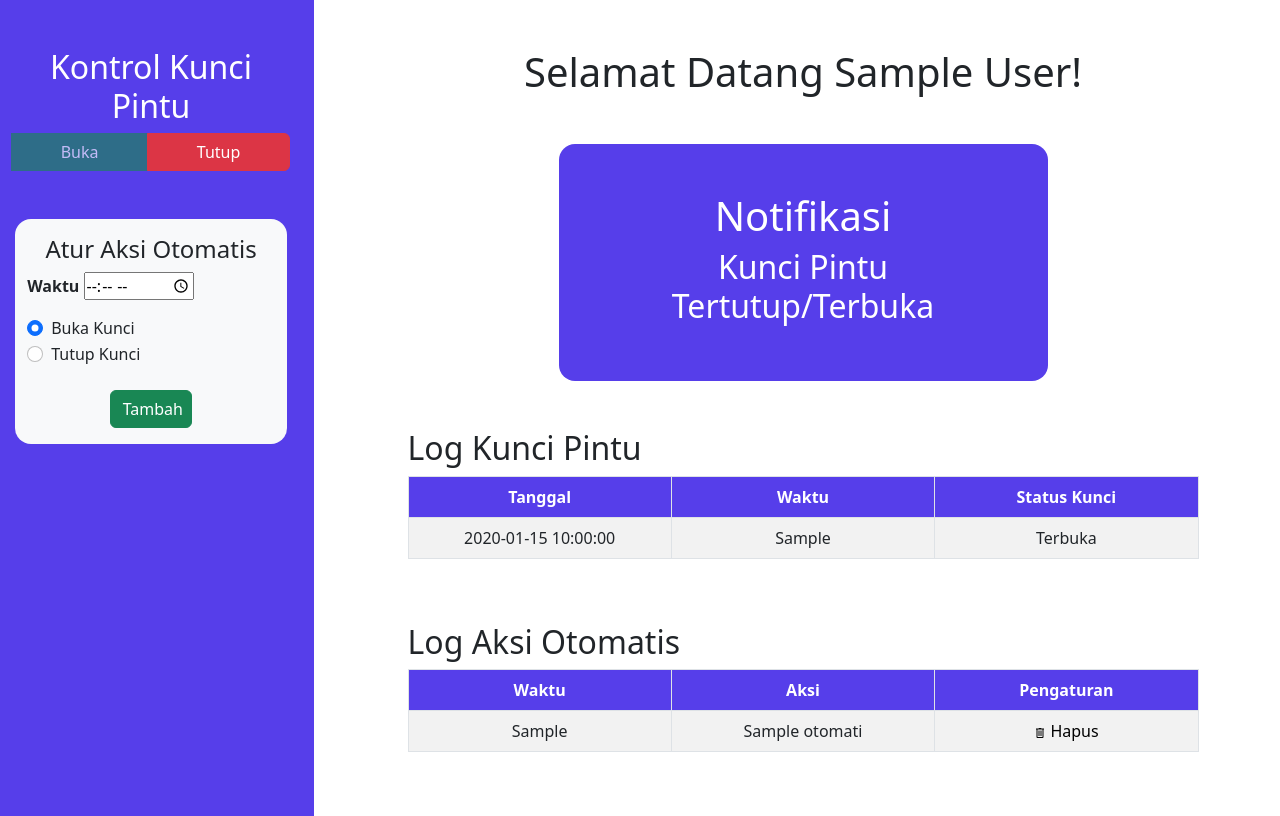
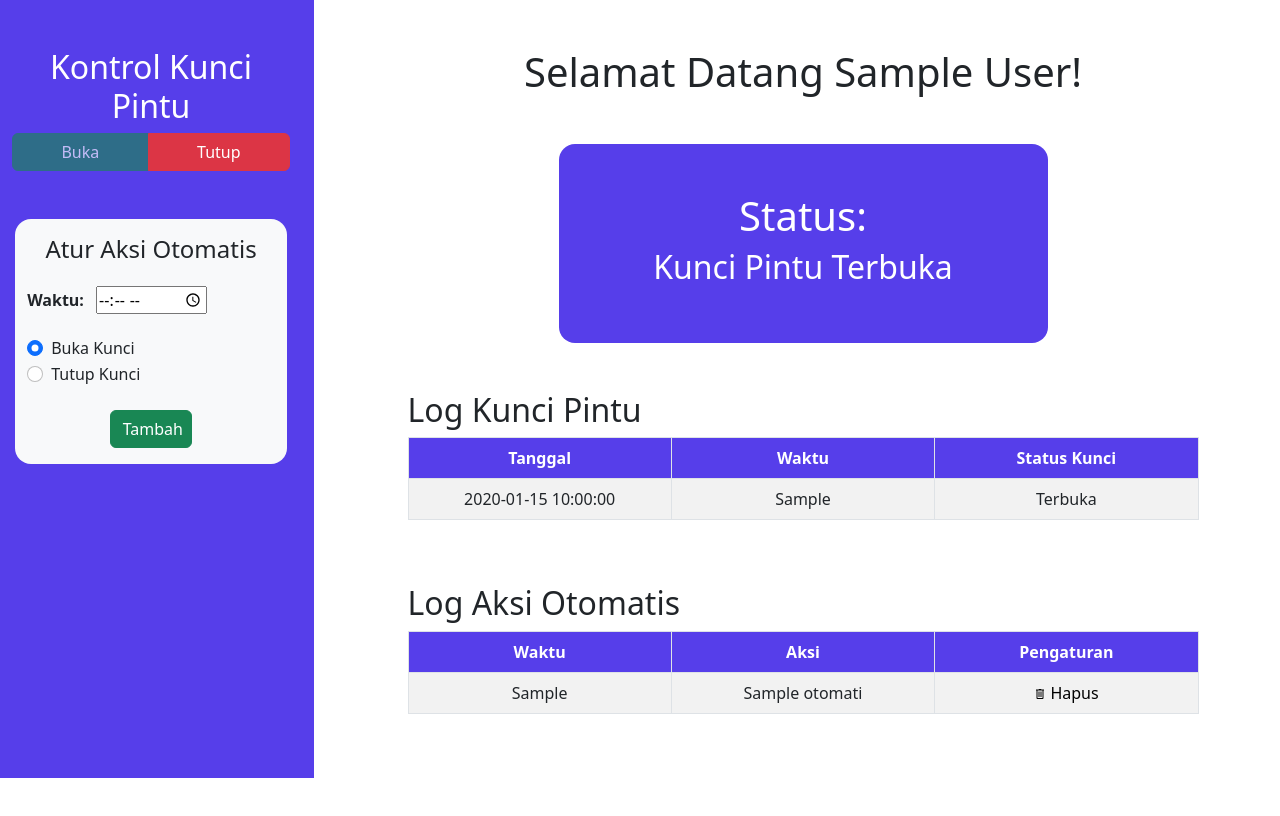
Before and after one commit to nyomanari21/Tubes_RPL_2022, a PHP site: page / in a window 1280 px wide. Shown: the part 73-889 px from the top of the page. After the commit the page ends 851 px from the top, so only its background shows below. Run offline with PHP 8.4, Linux system fonts and the light colour scheme; the visitor is signed in with stand-in values (Sample User, id 1); tables that the repository leaves empty or names only in its code hold one stand-in row (values such as "Sample post").

Commit message:
Add files via upload

```diff
--- a/index.php
+++ b/index.php
@@ -55,11 +55,12 @@ $log_aksi_otomatis = show_log_aksi_otomatis();
                     <h2 class="text-white text-center">Kontrol Kunci Pintu</h2>
 
                     <!-- Tombol -->
-                    <form class="form row" action="Kunci/kontrol_kunci.php" method="get">
+                    <form class="form" action="Kunci/kontrol_kunci.php" method="get">
+                        <!-- simpan username akun yang login -->
+                        <input type="hidden" name="username" value="<?php echo $_SESSION['username'] ?>">
+
+                        <div class="row">
                             <div class="btn-group text-center" role="group">
-                                <!-- simpan username akun yang login -->
-                                <input type="hidden" name="username" value="<?php echo $_SESSION['username'] ?>">
-
                                 <!-- Kontrol tombol -->
                                 <?php
                                     // jika status kunci terbaru yaitu terbuka, disable tombol buka
@@ -74,7 +75,9 @@ $log_aksi_otomatis = show_log_aksi_otomatis();
                                     }
                                 ?>
                             </div>
-                        </form>
+                        </div>
+                    </form>
+
                 </div>
 
                 <!-- Form Aksi Otomatis -->
@@ -84,7 +87,7 @@ $log_aksi_otomatis = show_log_aksi_otomatis();
                         <h4 class="text-center">Atur Aksi Otomatis</h4>
                         <form action="Kunci/aksi_otomatis.php" method="get">
 
-                            <label for="waktu"><strong>Waktu</strong></label>
+                            <label for="waktu" class="form-label mt-3 me-2"><strong>Waktu: </strong></label>
                             <input type="time" name="waktu" min="00:00" max="23:59" required>
 
                             <div class="form-check mt-3">
@@ -122,8 +125,8 @@ $log_aksi_otomatis = show_log_aksi_otomatis();
                 <div class="row my-5">
                     <div class="container rounded-4 col-lg-6 p-5" style="background-color: #563EEA;">
                         <div class="container text-center text-white">
-                            <h1>Notifikasi</h1>
-                            <h2>Kunci Pintu Tertutup/Terbuka</h2>
+                            <h1>Status:</h1>
+                            <h2>Kunci Pintu <?php echo $log_kunci_pintu[0]['status'] ?></h2>
                         </div>
                     </div>
                 </div>
```
